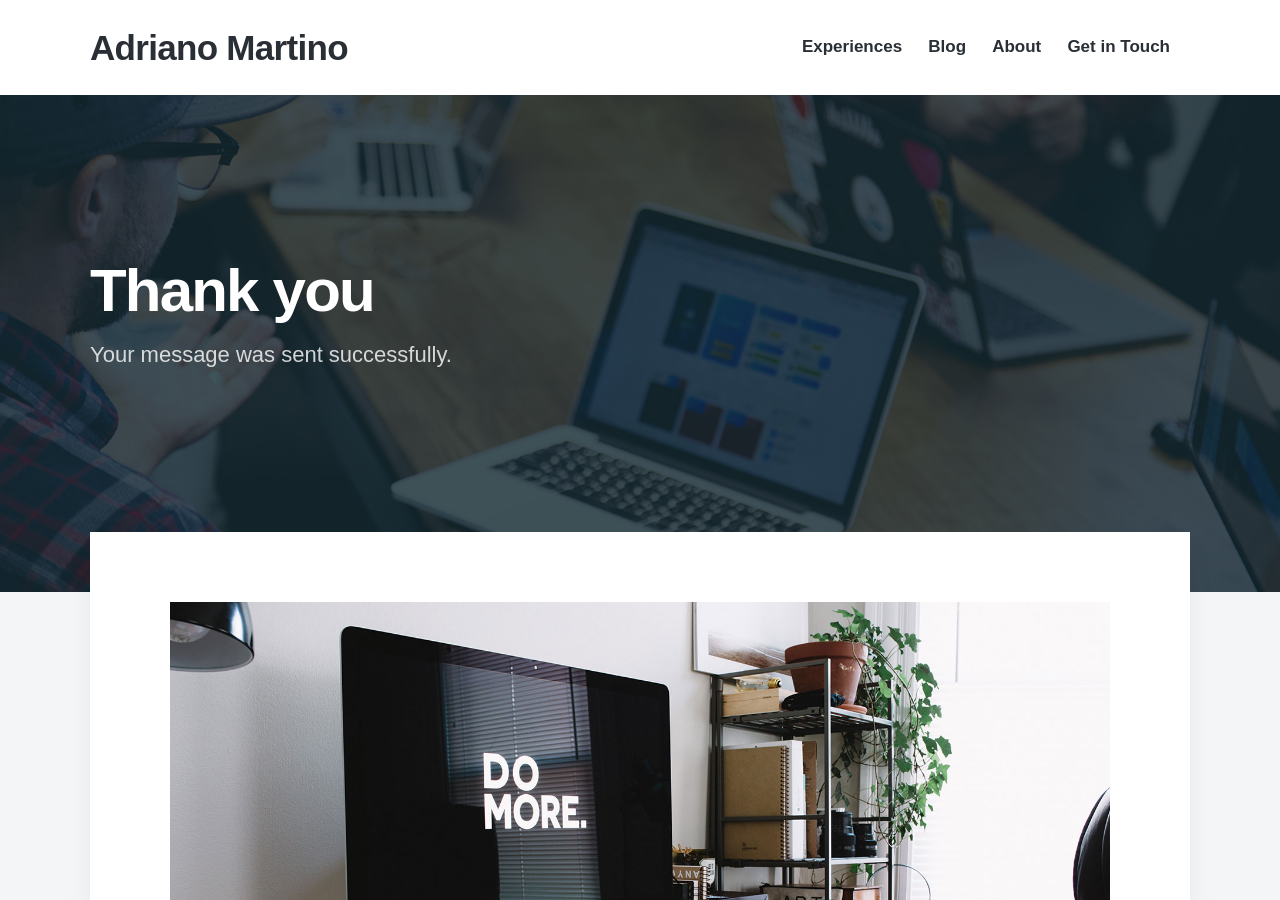
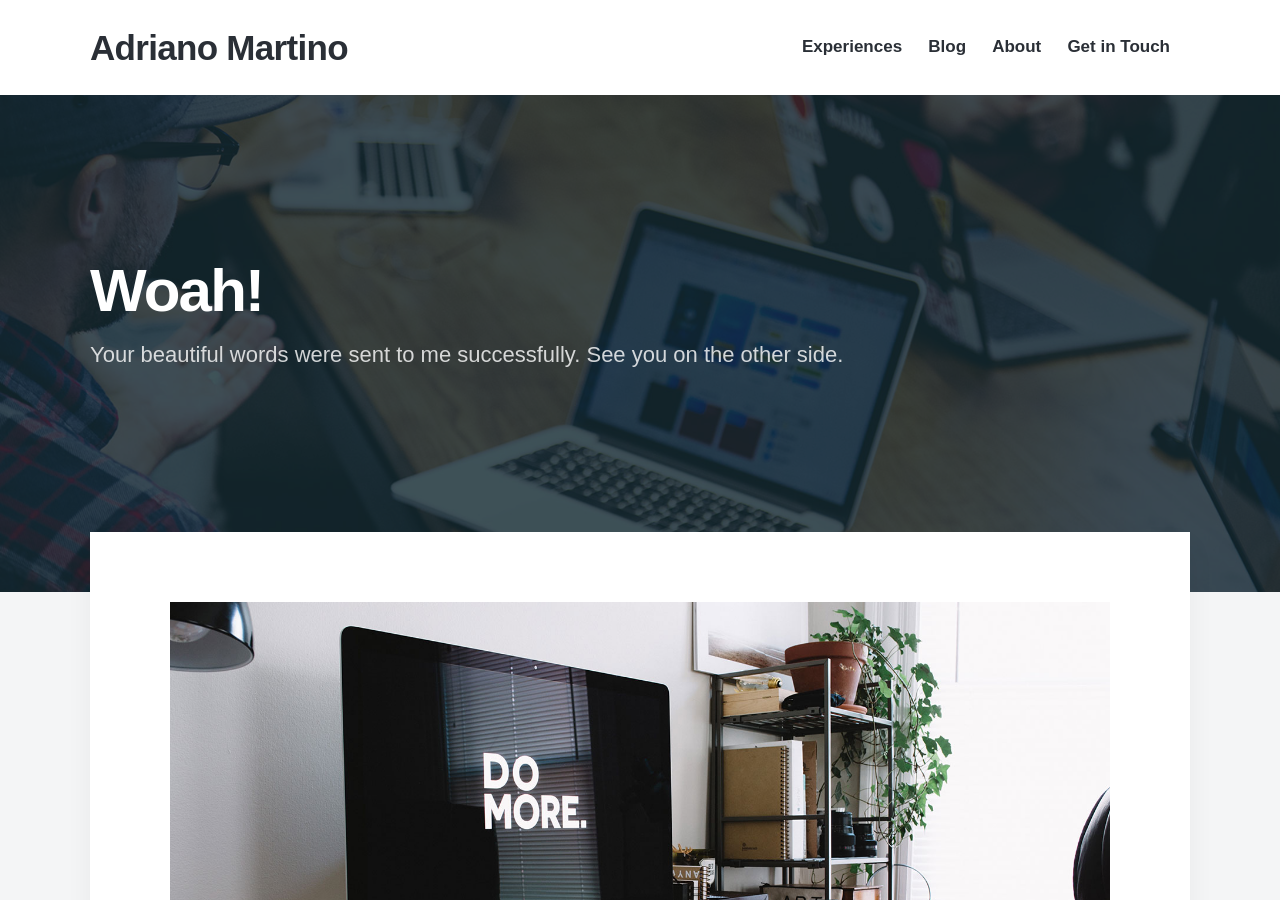
Before and after one commit to adrianomartino/amartino, a Jekyll site: the page built from _pages/thanks.md, in a window 1280 px wide and 900 px high. Built offline with Jekyll 4.4.1, drawn with Linux system fonts in a browser that asks for light colours; nearby versions of some CDN libraries; some web fonts are replaced.

Commit message:
Update from Forestry.io Adriano Martino updated _pages/thanks.md

```diff
--- a/_pages/thanks.md
+++ b/_pages/thanks.md
@@ -1,10 +1,12 @@
 ---
-title: Thank you
-subtitle: Your message was sent successfully.
-description: A sleek, modern Jekyll theme for personal websites.
-featured_image: /images/demo/contact.jpg
+title: Woah!
+subtitle: Your beautiful words were sent to me successfully. See you on the other
+  side.
+description: Hey! You Reached out to me. You're awesome! I will get back to you can
+  finish binge-watching Mad Men. (a.k.a. within 48 hours)
+featured_image: "/images/demo/contact.jpg"
+
 ---
-
 ![](/images/demo/about.jpg)
 
 Please note, this contact form is for demo purposes only and is not monitored. Please contact us [via our website](https://jekyllthemes.io) if you need support.
```
